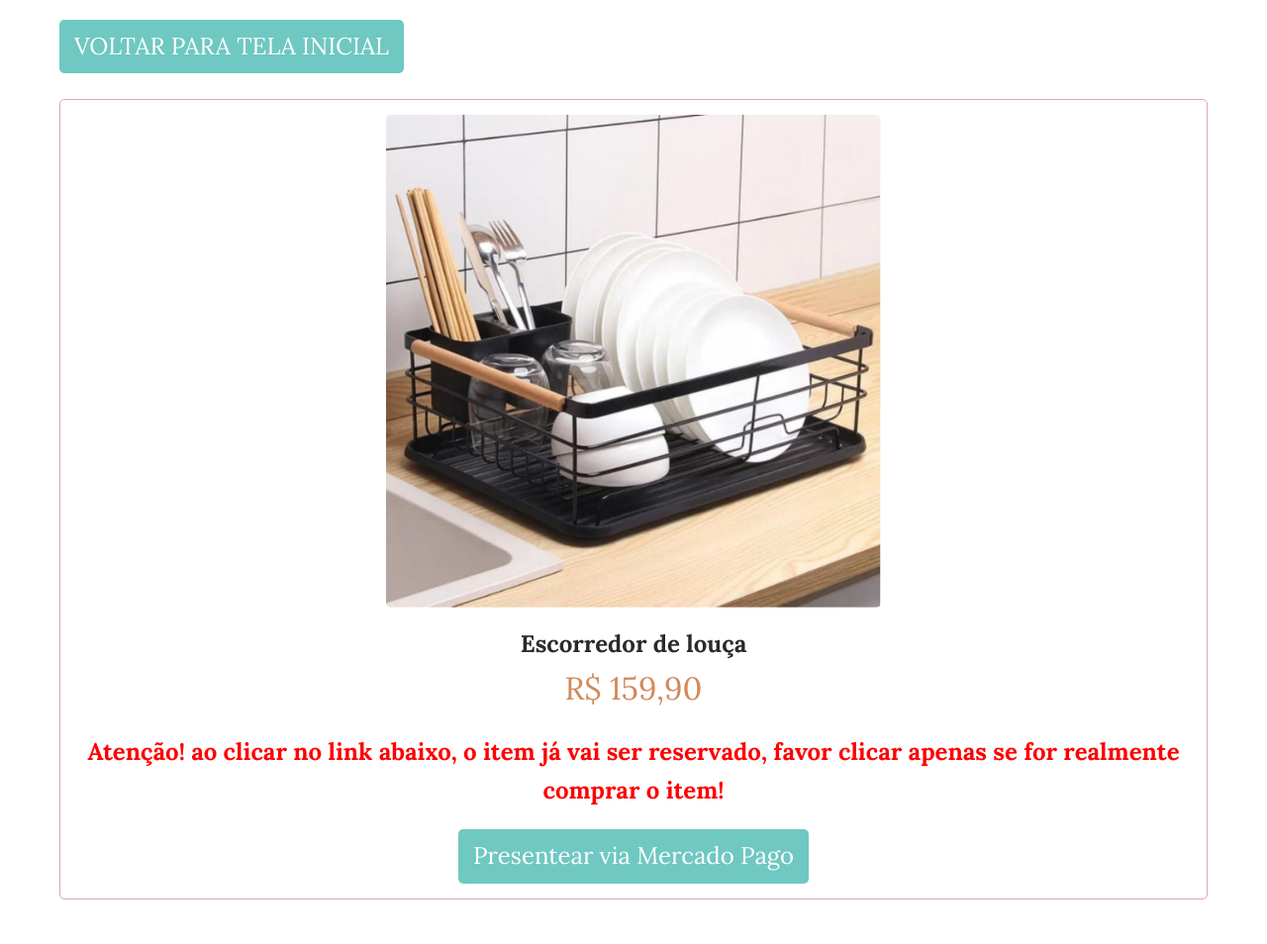
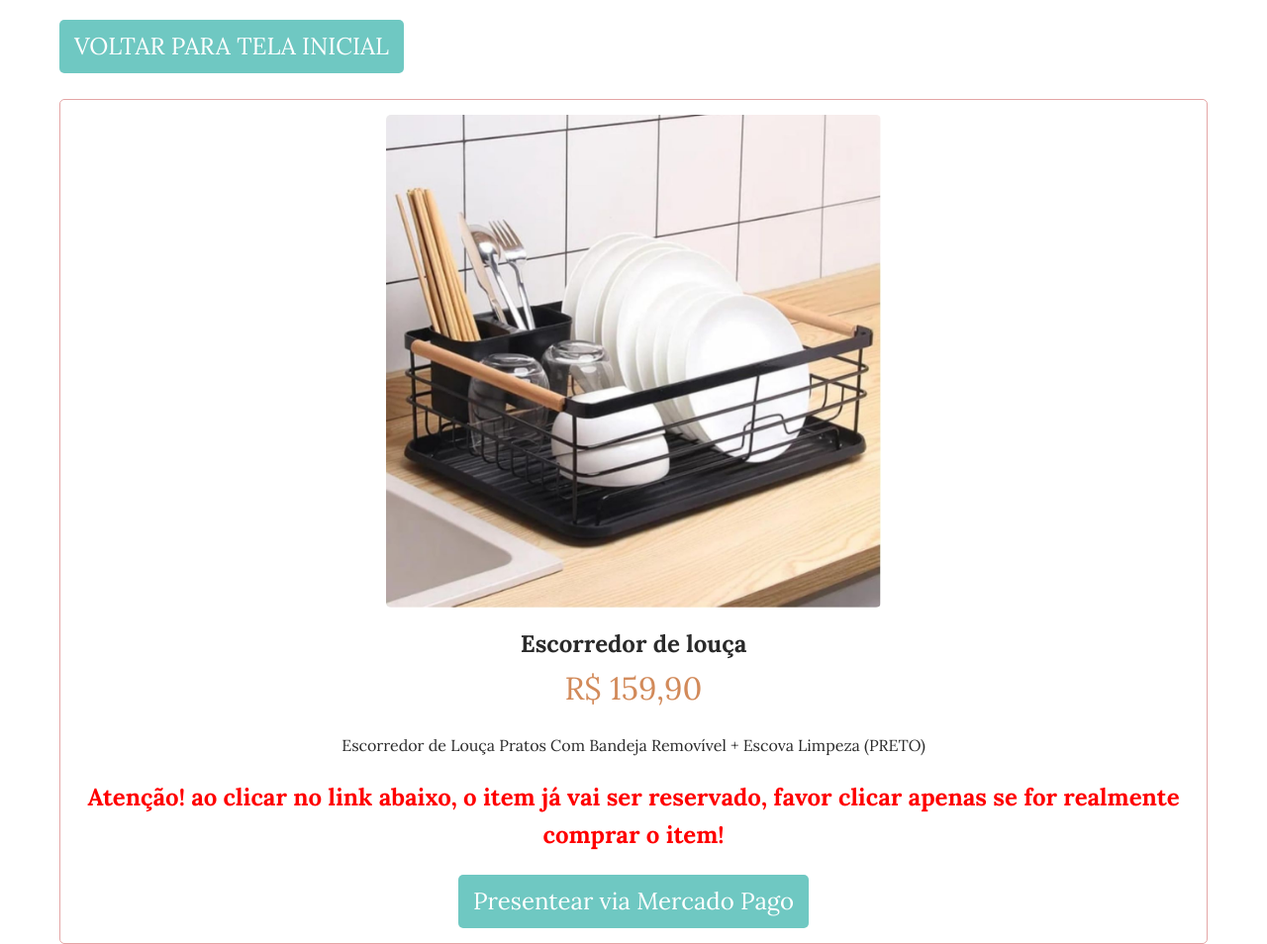
Before and after one commit to laravinicius/chaPanela, a plain HTML site: page itens/escorredor.html in a window 1280 px wide. Shown: the whole page at 99% size. Before the commit the page ends 929 px from the top, so only its background shows below. Drawn offline with Linux system fonts and the light colour scheme.

Commit message:
Update escorredor.html

```diff
--- a/itens/escorredor.html
+++ b/itens/escorredor.html
@@ -23,7 +23,7 @@
                 </div>
                 <h1>Escorredor de louça</h1>
                 <p class="gift-price">R$ 159,90</p>
-                <p></p>
+                <p>Escorredor de Louça Pratos Com Bandeja Removível + Escova Limpeza (PRETO)</p>
                 <p class="atencao">Atenção! ao clicar no link abaixo, o item já vai ser reservado, favor clicar apenas
                     se for realmente comprar o item!</p>
                 <a href="" class="gift-link" data-id="1" onclick="reserveItem(this)">Presentear via Mercado Pago</a>
```
